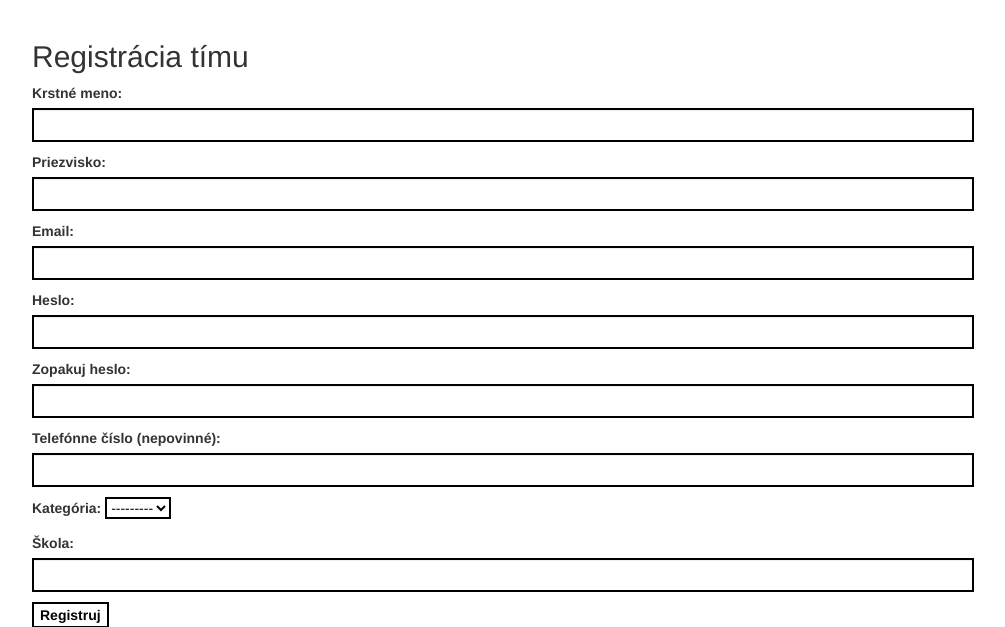
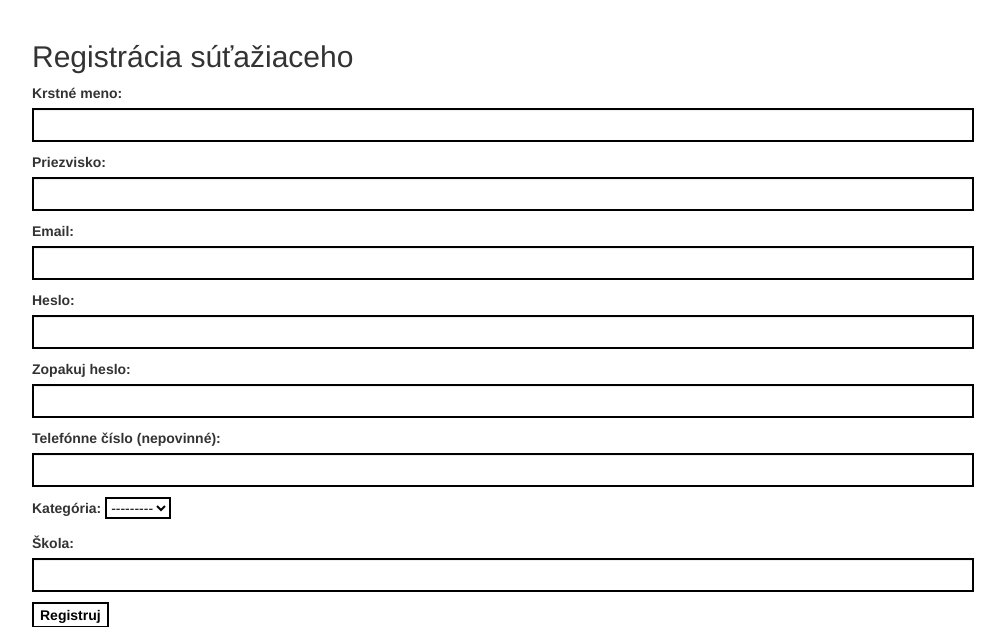
Before and after one commit to ZdruzenieSTROM/mas-problem, a Django app: page /registracia in a window 1280 px wide. Shown: the part 52-679 px from the top of the page, without its empty margins (137-1142 px from the left). Run offline with Django 4.2, Linux system fonts and the light colour scheme; data comes from the database, SQL or seed files in the repository; some libraries are stand-ins or nearby versions.

Commit message:
tim -> sutaziaci

```diff
--- a/competition/forms.py
+++ b/competition/forms.py
@@ -84,7 +84,7 @@
 
 
 class EditCompetitorForm(forms.Form):
-    """Form na úpravu tímových údajov"""
+    """Form na úpravu údajov súťažiaceho"""
     first_name = forms.CharField(
         widget=forms.TextInput(attrs={'class': 'form-control main-input'}),
         label='Krstné meno')
--- a/competition/models.py
+++ b/competition/models.py
@@ -81,7 +81,7 @@
         'Level', on_delete=models.SET_NULL, null=True, blank=True, related_name='levels')
 
     def unlocked(self, competitor):
-        """Vráti či tím má odomknutý level"""
+        """Vráti či súťažiaci má odomknutý level"""
         if self.previous_level is None:
             return self.game == competitor.game
         level_settings = CompetitorGroupLevelSettings.get_settings(
@@ -119,7 +119,7 @@
     solution = models.CharField(max_length=25)
 
     def correctly_submitted(self, competitor):
-        """Vráti či tím správne odovzdal daný príklad"""
+        """Vráti či súťažiaci správne odovzdal daný príklad"""
         return Submission.objects.filter(correct=True).exist()
 
     def can_submit(self, competitor):
--- a/competition/templates/competition/registration.html
+++ b/competition/templates/competition/registration.html
@@ -3,7 +3,7 @@
 {% block title %}Registrácia{% endblock %}
 
 {% block content %}
-<h2>Registrácia tímu</h2>
+<h2>Registrácia súťažiaceho</h2>
 <form method="post">
     {% csrf_token %}
     {{ form.as_p }}
```
